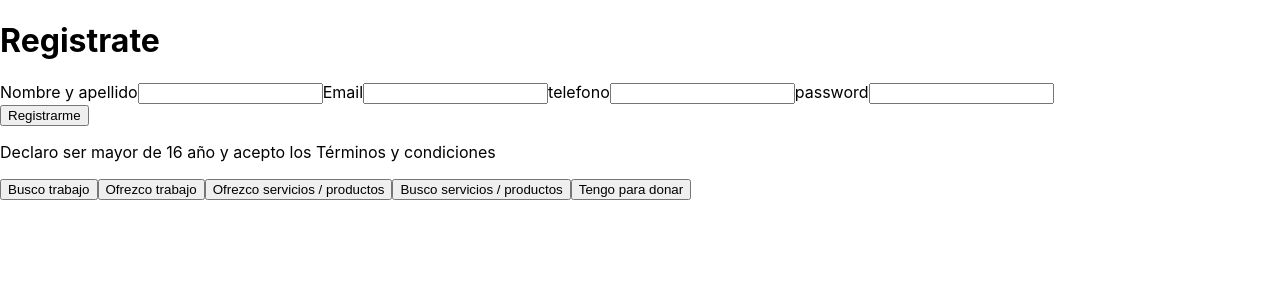
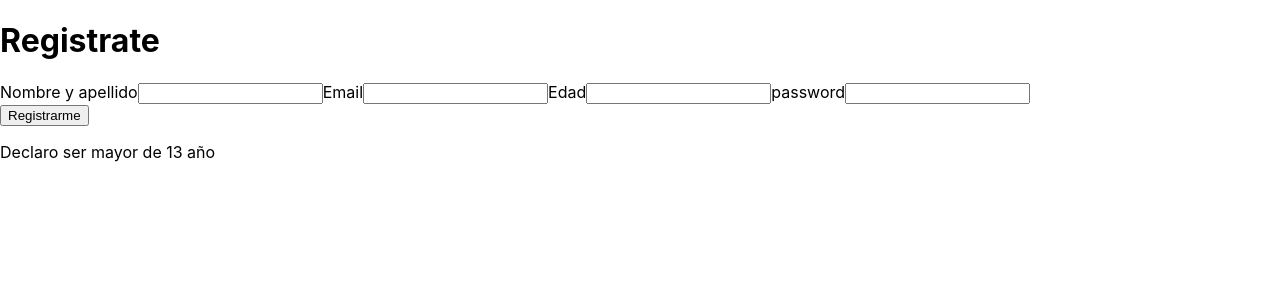
Before and after one commit to danielaolivares/kimeltu-1, a React (Create React App) app: page / in a window 1280 px wide. Shown: the top 300 px of the page. Built offline with nearby package versions, Linux system fonts and the light colour scheme.

Commit message:
i add change in components

```diff
--- a/src/components/register.jsx
+++ b/src/components/register.jsx
@@ -10,19 +10,13 @@ class Register extends React.Component {
           <input type="text"/>
           <label htmlFor="">Email</label>
           <input type="email"/>
-          <label htmlFor="">telefono</label>
+          <label htmlFor="">Edad</label>
           <input type="text"/>
           <label htmlFor="">password</label>
           <input type="password"/>
         </form>
         <button>Registrarme</button>
-        <p>Declaro ser mayor de 16 año y acepto los Términos y condiciones</p>
-
-        <button>Busco trabajo</button>
-        <button>Ofrezco trabajo</button>
-        <button>Ofrezco servicios / productos</button>
-        <button>Busco servicios / productos</button>
-        <button>Tengo para donar</button>
+        <p>Declaro ser mayor de 13 año </p>
       </div>
     )
   }
```
